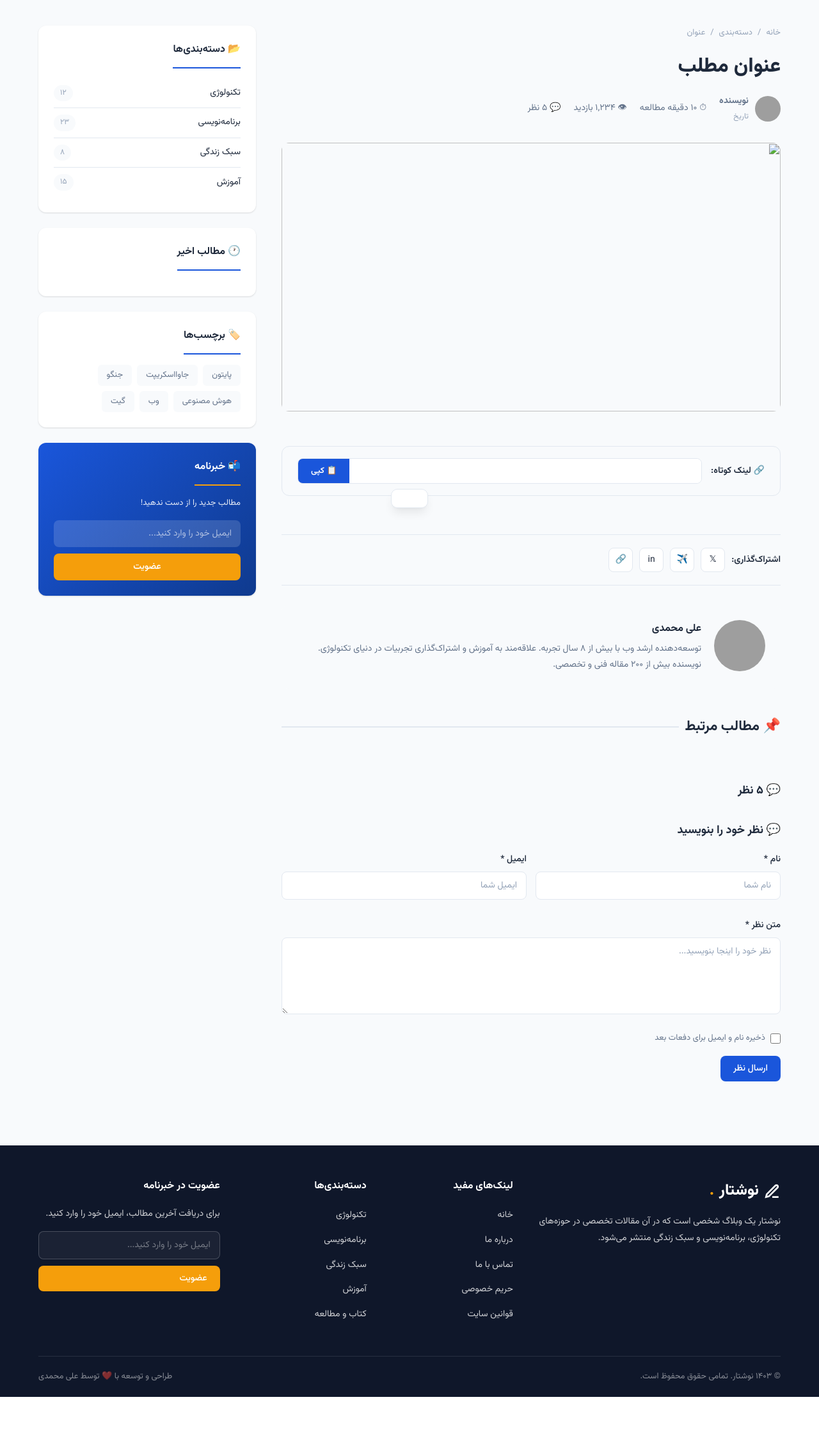
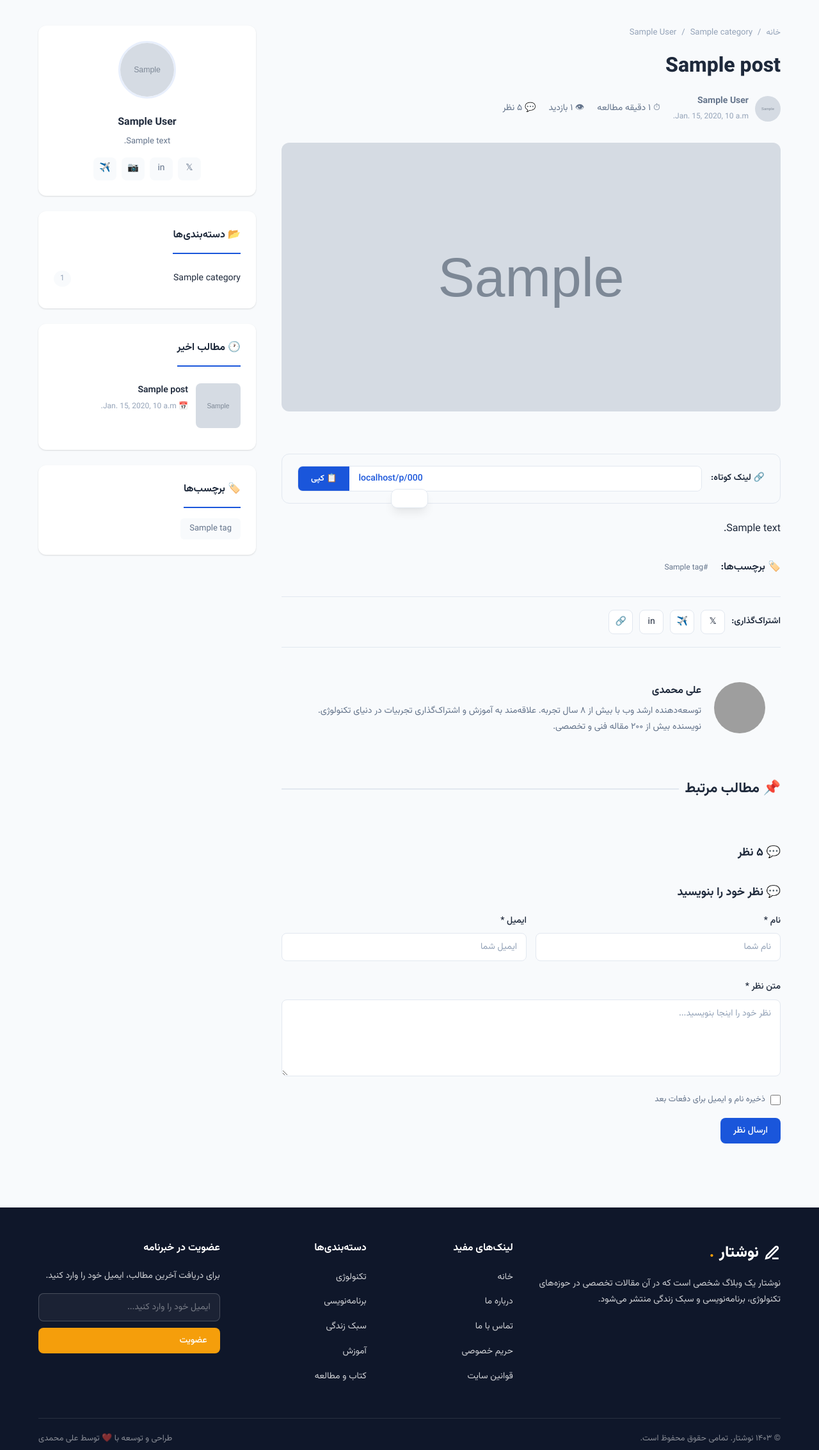
Before and after one commit to MahdiLatifi/Neveshtar-Blog, a Django app: a page that uses core/templates/blog/post.html in a window 1280 px wide. Shown: the part 76-2342 px from the top of the page at 64% size. Before the commit the page ends 2259 px from the top, so only its background shows below. Run offline with Django 5.2, Linux system fonts and the light colour scheme; tables that the repository leaves empty hold one stand-in row (values such as "Sample post"); grey boxes marked "Sample" are stand-in pictures; grey boxes are pictures that could not be loaded.

Commit message:
Added Breadcrumb, Cover, Short URL, Content, Tags in detail post page

```diff
--- a/core/blog/models/posts.py
+++ b/core/blog/models/posts.py
@@ -9,7 +9,7 @@ class Post(models.Model):
     title = models.CharField(max_length=255)
     content = models.TextField()
     image = models.ImageField(default='images/post-1.jpg', upload_to='blog/')
-    slug = models.SlugField(max_length=255, unique=True, blank=True)
+    slug = models.SlugField(max_length=255, unique=True, blank=True, editable=False)
     user = models.ForeignKey(Profile, on_delete=models.CASCADE)
     estimated_reading_time = models.IntegerField()
     view_count = models.IntegerField(default=0)
@@ -39,7 +39,7 @@ class Post(models.Model):
 
     def save(self, *args, **kwargs):
         if not self.short_code:
-            self.short_code = self.get_unique_code(15)
+            self.short_code = self.get_unique_code(10)
 
         if not self.slug:
             self.slug = slugify(self.title, allow_unicode=True)
--- a/core/blog/views.py
+++ b/core/blog/views.py
@@ -52,6 +52,7 @@ class PostDetailView(DetailView):
     model = Post
     template_name = 'blog/post.html'
     context_object_name = 'post'
+    extra_context = {'categories': Category.objects.annotate(posts_count=Count('post'))}
 
 
 @require_POST
--- a/core/templates/blog/post.html
+++ b/core/templates/blog/post.html
@@ -11,42 +11,50 @@
                     <!-- Breadcrumb -->
                     <div class="detail-header">
                         <div class="detail-breadcrumb">
-                            <a href="index.html">خانه</a> / <a href="#" id="detailCatLink">دسته‌بندی</a> / <span
-                                id="detailBreadTitle">عنوان</span>
+                            <a href="{% url 'index' %}">خانه</a> / <a
+                                href="{% url 'index' %}?cat={{ post.category.name }}"
+                                id="detailCatLink">{{ post.category.name }}</a> / <span
+                                id="detailBreadTitle">{{ post.user.full_name }}</span>
                         </div>
-                        <h1 id="detailTitle">عنوان مطلب</h1>
+                        <h1 id="detailTitle">{{ post.title }}</h1>
                         <div class="detail-meta">
                             <div class="author-info">
-                                <img src="https://images.unsplash.com/photo-1535713875002-d1d0cf377fde?w=80&h=80&fit=crop"
-                                     alt="">
+                                <img src="{{ post.user.image.url }}"
+                                     alt="{{ post.title }}">
                                 <div>
-                                    <strong id="detailAuthor">نویسنده</strong>
-                                    <div id="detailDate" style="font-size:12px; color:var(--text-lighter);">تاریخ</div>
+                                    <strong id="detailAuthor">{{ post.user.full_name }}</strong>
+                                    <div id="detailDate"
+                                         style="font-size:12px; color:var(--text-lighter);">{{ post.published_at }}</div>
                                 </div>
                             </div>
-                            <span>⏱ <span id="detailReadTime">۱۰</span> دقیقه مطالعه</span>
-                            <span>👁 <span id="detailViews">۱,۲۳۴</span> بازدید</span>
+                            <span>⏱ <span id="detailReadTime">{{ post.estimated_reading_time|persian_int }}</span> دقیقه مطالعه</span>
+                            <span>👁 <span id="detailViews">{{ post.view_count|persian_int }}</span> بازدید</span>
                             <span>💬 <span id="detailCommentCount">۵</span> نظر</span>
                         </div>
                     </div>
 
                     <!-- Cover -->
-                    <img class="detail-cover" id="detailCover" src="" alt="">
+                    <img class="detail-cover" id="detailCover" src="{{ post.image.url }}" alt="{{ post.title }}">
 
                     <!-- Short URL -->
                     <div class="short-url-section">
                         <div class="url-label">🔗 لینک کوتاه:</div>
                         <div class="url-input-group">
-                            <input type="text" id="shortUrlInput" value="" readonly>
+                            <input type="text" id="shortUrlInput" value="localhost/p/{{ post.short_code }}" readonly>
                             <button onclick="copyShortUrl()">📋 کپی</button>
                         </div>
                     </div>
 
                     <!-- Content -->
-                    <div class="detail-content" id="detailContent"></div>
+                    <div class="detail-content" id="detailContent">{{ post.content|safe }}</div>
 
                     <!-- Tags -->
-                    <div class="detail-tags" id="detailTags"></div>
+                    <div class="detail-tags" id="detailTags"><span>🏷️ برچسب‌ها:</span>
+                        {% for tag in post.tags.all %}
+                            <a href="{% url 'index' %}?tag={{ tag.name }}"
+                               class="post-tag">#{{ tag.name }}</a>
+                        {% endfor %}
+                    </div>
 
                     <!-- Share -->
                     <div class="detail-share">
@@ -101,38 +109,7 @@
                 </div>
 
                 <!-- Sidebar -->
-                <aside class="sidebar">
-                    <div class="widget">
-                        <h3 class="widget-title">📂 دسته‌بندی‌ها</h3>
-                        <ul class="cat-list">
-                            <li><a href="index.html?cat=تکنولوژی">تکنولوژی <span>۱۲</span></a></li>
-                            <li><a href="index.html?cat=برنامه‌نویسی">برنامه‌نویسی <span>۲۳</span></a></li>
-                            <li><a href="index.html?cat=سبک زندگی">سبک زندگی <span>۸</span></a></li>
-                            <li><a href="index.html?cat=آموزش">آموزش <span>۱۵</span></a></li>
-                        </ul>
-                    </div>
-                    <div class="widget">
-                        <h3 class="widget-title">🕐 مطالب اخیر</h3>
-                        <div id="detailRecentPosts"></div>
-                    </div>
-                    <div class="widget">
-                        <h3 class="widget-title">🏷️ برچسب‌ها</h3>
-                        <div class="tags-cloud">
-                            <a href="index.html?search=پایتون">پایتون</a>
-                            <a href="index.html?search=جاوااسکریپت">جاوااسکریپت</a>
-                            <a href="index.html?search=جنگو">جنگو</a>
-                            <a href="index.html?search=هوش مصنوعی">هوش مصنوعی</a>
-                            <a href="index.html?search=وب">وب</a>
-                            <a href="index.html?search=گیت">گیت</a>
-                        </div>
-                    </div>
-                    <div class="widget newsletter-widget">
-                        <h3 class="widget-title">📬 خبرنامه</h3>
-                        <p>مطالب جدید را از دست ندهید!</p>
-                        <input type="email" placeholder="ایمیل خود را وارد کنید..." id="detailEmail">
-                        <button onclick="subscribeNewsletter('detailEmail')">عضویت</button>
-                    </div>
-                </aside>
+                {% include 'blog/includes/sidebar.html' %}
             </div>
         </div>
     </section>
```
Also changed, not shown: core/blog/migrations/0016_alter_post_slug.py (added).
